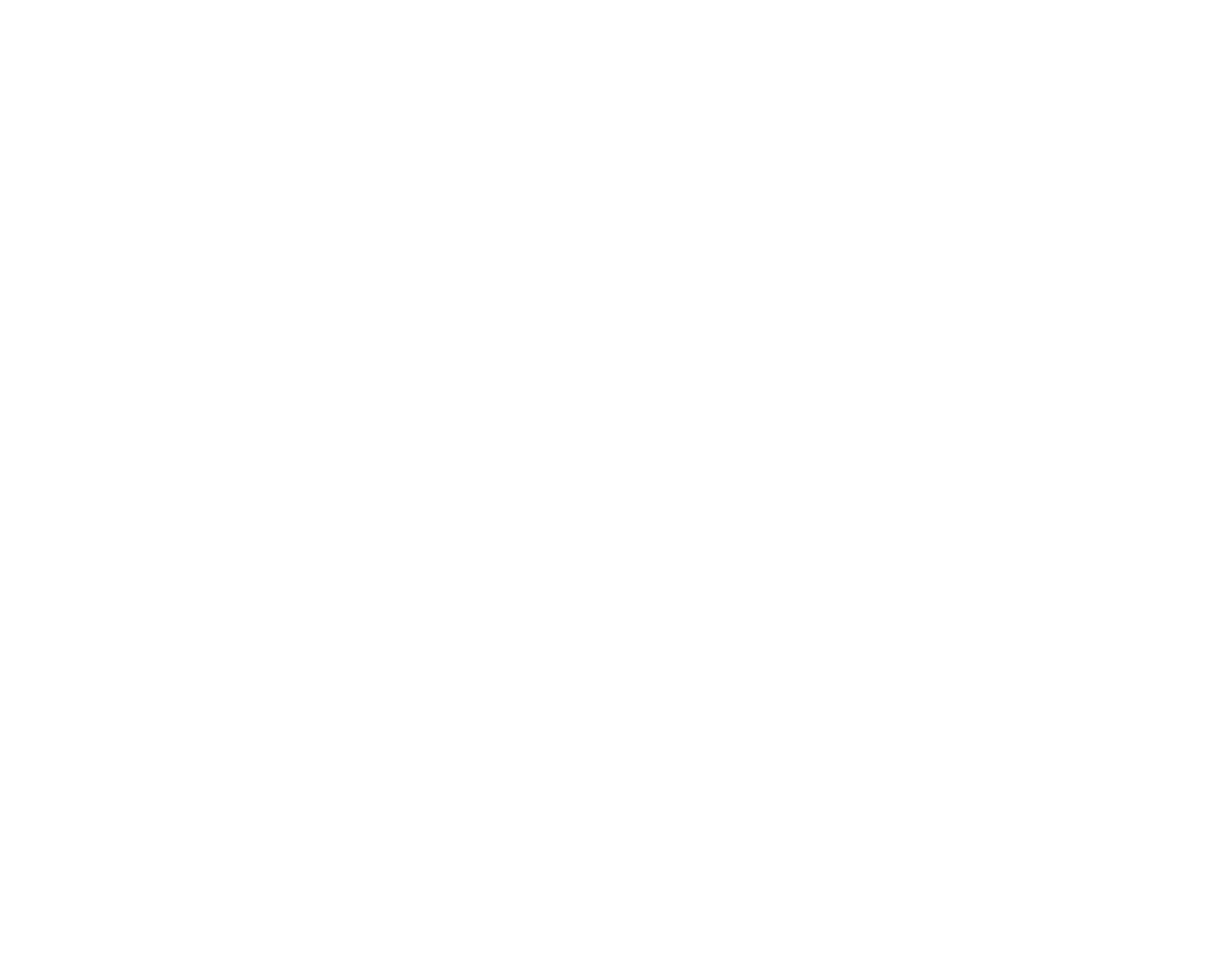
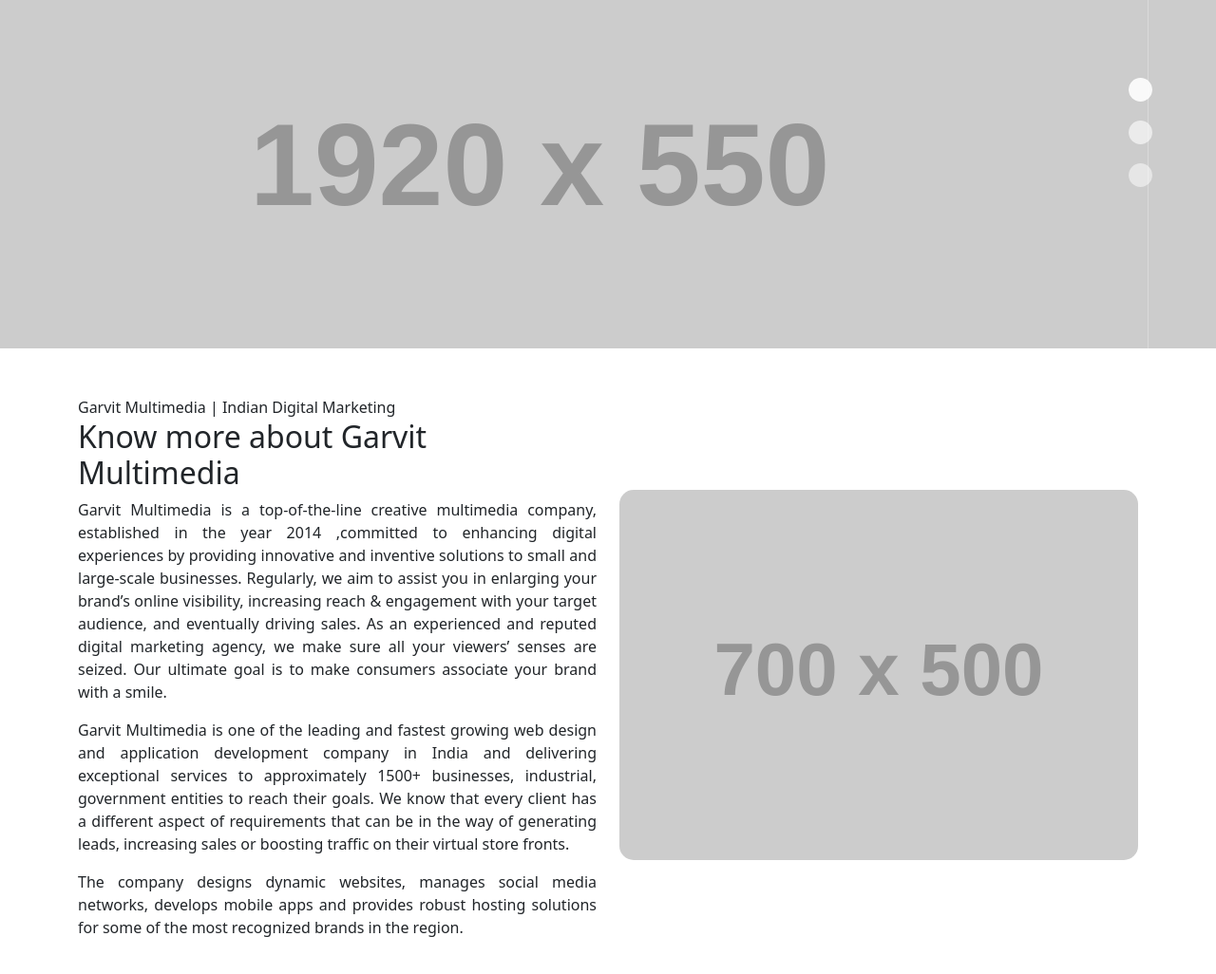
Before and after one commit to abhishek11jain/garvitmultimedia, a plain HTML site: page index.html in a window 1280 px wide. Shown: the whole page at 95% size. Before the commit the page ends 800 px from the top, so only its background shows below. Drawn offline with Linux system fonts and the light colour scheme; placeholder pictures from the web are drawn by us.

Commit message:
Coding Start
update

```diff
--- a/assets/css/main.css
+++ b/assets/css/main.css
@@ -1,4 +1,4 @@
-*{text-decoration: none !important; outline: none !important; box-shadow: none !important; box-sizing: border-box !important;}
+*{text-decoration: none !important; outline: none !important; box-shadow: none !important;}
 html{scroll-behavior: smooth !important;}
 :root{
     --theme-primary-color: ;
@@ -59,12 +59,35 @@ html{scroll-behavior: smooth !important;}
 .padding-1{padding: 1px 10px 10px 1px;}
 
 
+/* Section Padding */
+.section-padding-5{padding: 50px;}
+.section-padding-4{padding: 40px;}
+.section-padding-3{padding: 30px;}
+.section-padding-2{padding: 20px;}
+.section-padding-1{padding: 10px;}
+
+
+/* Alignment */
+.text-justify{text-align: justify;}
+.align-items-center{align-items: center;}
+.justify-content-center{justify-content: center;}
 
 /* Navbar Start */
 /* Navbar End*/
 
 
 /* Slider Start */
+.slider-section .carousel-indicators [data-bs-target]{
+    width: 25px;
+    height: 25px;
+    border-radius: 50%;
+}
+.slider-section .carousel-indicators{
+    display: grid;
+    right: -10%;
+    left: unset;
+    margin-bottom: 10rem;
+}
 /* Slider End */
 
 
--- a/assets/css/responsive.css
+++ b/assets/css/responsive.css
@@ -0,0 +1,14 @@
+@media only screen and (max-width : 767px){
+    /* Slider Section */
+.slider-section .carousel-indicators [data-bs-target]{
+    width: 6px;
+    height: 6px;
+    border-top: 0;
+    margin: 3px;
+    border-bottom: 4px;
+}
+.slider-section .carousel-indicators{
+    right: -10%;
+    margin-bottom: 2.2rem;
+}
+}
--- a/index.html
+++ b/index.html
@@ -17,7 +17,7 @@
         <link rel="stylesheet" href="assets/css/main.css">
 
         <!-- Responsive Css -->
-        <link rel="stylesheet" href="assets/css/main.css">
+        <link rel="stylesheet" href="assets/css/responsive.css">
 
         <!-- Font Awasome Intro CDN -->
         <link rel="stylesheet" href="https://maxcdn.bootstrapcdn.com/font-awesome/4.7.0/css/font-awesome.min.css">
@@ -34,15 +34,57 @@
 
 
         <!-- Slider Section Start -->
-            <section class="slider-0section">
-
+            <section class="slider-section">
+                <div id="carouselExampleIndicators" class="carousel slide" data-bs-ride="carousel">
+                    <div class="carousel-indicators">
+                        <button type="button" data-bs-target="#carouselExampleIndicators" data-bs-slide-to="0" class="active" aria-current="true" aria-label="Slide 1"></button>
+                        <button type="button" data-bs-target="#carouselExampleIndicators" data-bs-slide-to="1" aria-label="Slide 2"></button>
+                        <button type="button" data-bs-target="#carouselExampleIndicators" data-bs-slide-to="2" aria-label="Slide 3"></button>
+                    </div>
+                    <div class="carousel-inner">
+                        <div class="carousel-item active">
+                            <img src="https://dummyimage.com/1920x550/ccc/fff.jpg" class="d-block w-100" alt="...">
+                        </div>
+                        <div class="carousel-item">
+                            <img src="https://dummyimage.com/1920x550/ccc/fff.jpg" class="d-block w-100" alt="...">
+                        </div>
+                        <div class="carousel-item">
+                            <img src="https://dummyimage.com/1920x550/ccc/fff.jpg" class="d-block w-100" alt="...">
+                        </div>
+                    </div>
+                </div>
             </section>
         <!-- Slider Section End -->
 
 
         <!-- About Section Start -->
-            <section class="about-section">
-
+            <section class="about-section section-padding-5">
+                <div class="container">
+                    <div class="row align-items-center justify-content-center">
+                        <div class="col-lg-6">
+                            <div class="about-content mr-20">
+                                <div class="section-title">
+                                    <span class="sp-color2">Garvit Multimedia | Indian Digital Marketing</span>
+                                    <h2>Know more about Garvit Multimedia</h2>
+                                    <p class="text-justify">
+                                        Garvit Multimedia is a top-of-the-line creative multimedia company, established in the year 2014 ,committed to enhancing digital experiences by providing innovative and inventive solutions to small and large-scale businesses. Regularly, we aim to assist you in enlarging your brand’s online visibility, increasing reach & engagement with your target audience, and eventually driving sales. As an experienced and reputed digital marketing agency, we make sure all your viewers’ senses are seized. Our ultimate goal is to make consumers associate your brand with a smile.
+                                    </p>
+                                    <p class="text-justify">
+                                        Garvit Multimedia is one of the leading and fastest growing web design and application development company in India and delivering exceptional services to approximately 1500+ businesses, industrial, government entities to reach their goals. We know that every client has a different aspect of requirements that can be in the way of generating leads, increasing sales or boosting traffic on their virtual store fronts.
+                                    </p>
+                                    <p class="text-justify">
+                                        The company designs dynamic websites, manages social media networks, develops mobile apps and provides robust hosting solutions for some of the most recognized brands in the region.
+                                    </p>
+                                </div>
+                            </div>
+                        </div>
+                        <div class="col-lg-6">
+                            <div class="about-img rounded-3">
+                                <img src="https://dummyimage.com/700x500/ccc/fff.jpg" alt="About Images" class="img-responsive w-100 img-fluid rounded-3">
+                            </div>
+                        </div>
+                    </div>
+                </div>
             </section>
         <!-- About Section End -->
 
```
